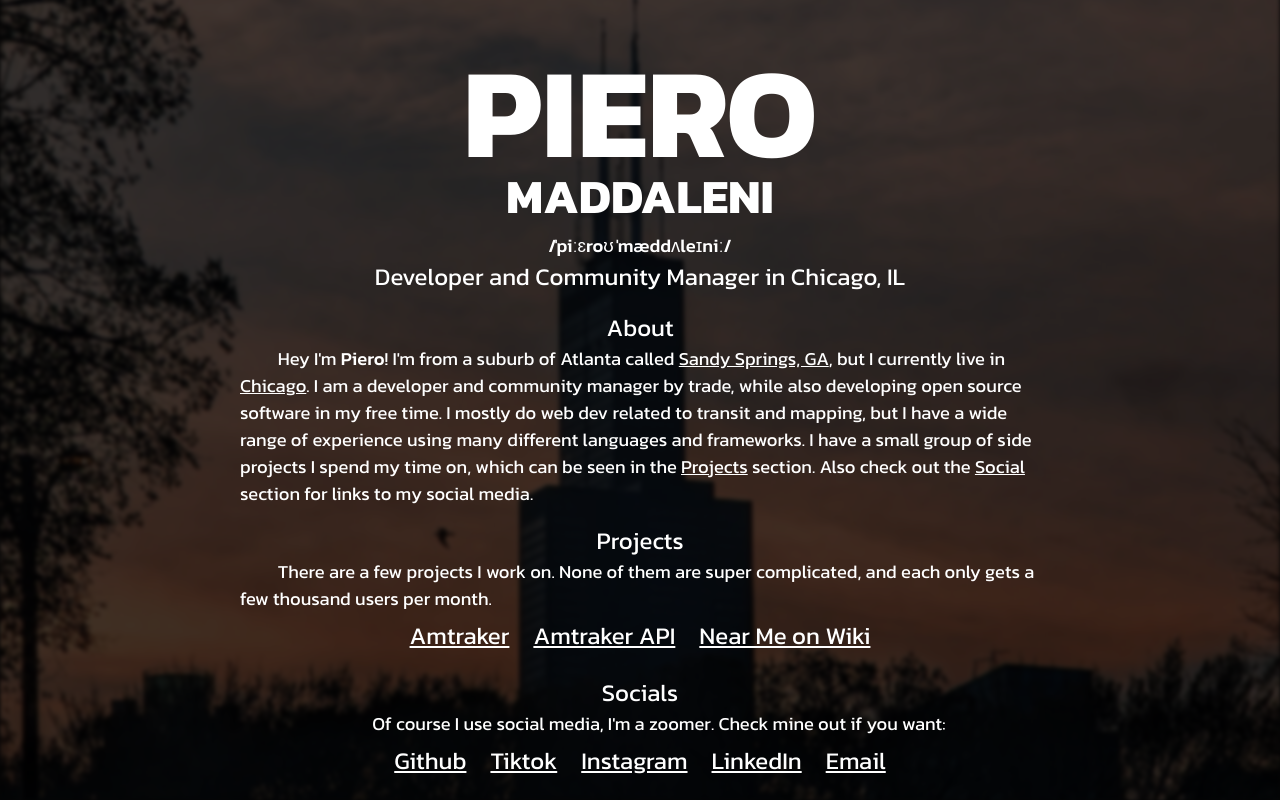
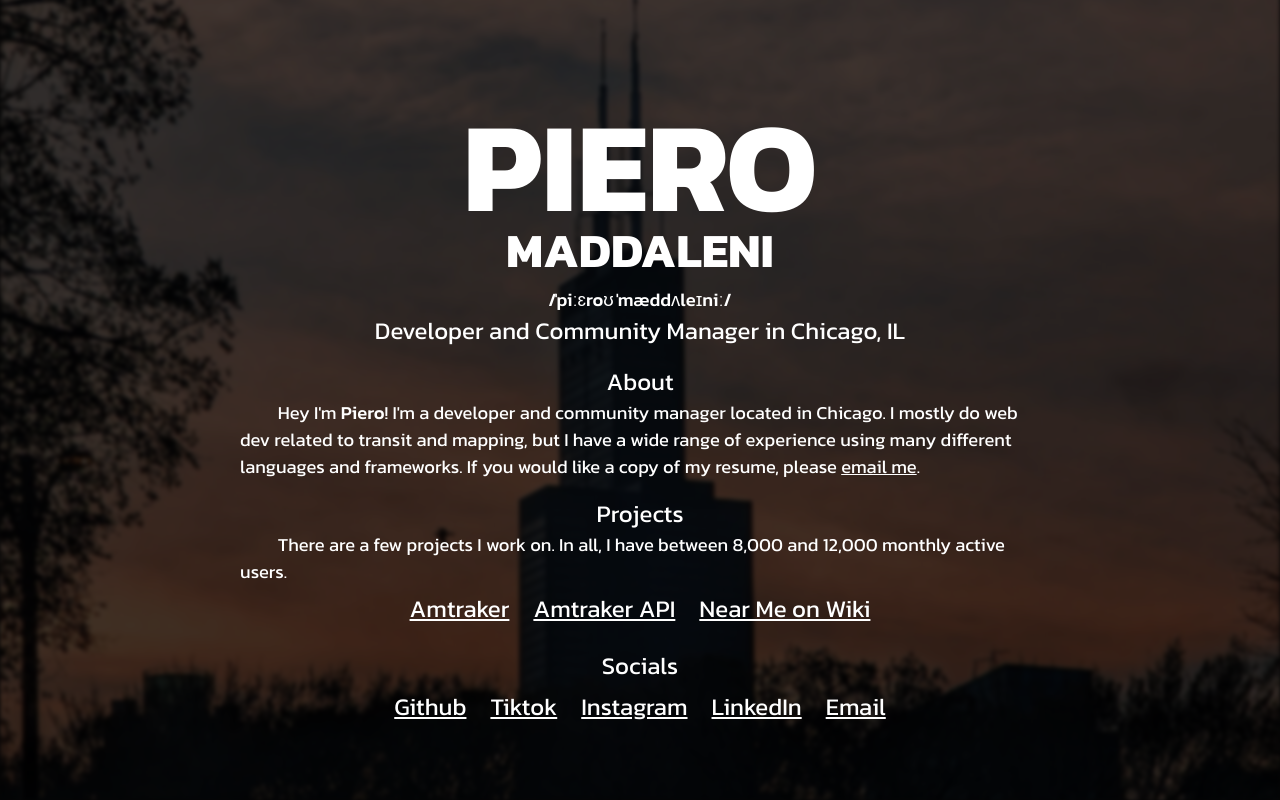
Before and after one commit to piemadd/me, a plain HTML site: page index.html in a window 1280 px wide. Drawn offline with Linux system fonts and the light colour scheme.

Commit message:
shortened it

```diff
--- a/index.html
+++ b/index.html
@@ -55,25 +55,10 @@
         <div class="textSection">
           <h2>About</h2>
           <p>
-            Hey I'm <b>Piero</b>! I'm from a suburb of Atlanta called
-            <a
-              href="https://en.wikipedia.org/wiki/Sandy_Springs,_Georgia"
-              target="_blank"
-              rel="noopener noreferrer"
-              >Sandy Springs, GA</a
-            >, but I currently live in
-            <a
-              href="https://en.wikipedia.org/wiki/Chicago"
-              target="_blank"
-              rel="noopener noreferrer"
-              >Chicago</a
-            >. I am a developer and community manager by trade, while also
-            developing open source software in my free time. I mostly do web dev
-            related to transit and mapping, but I have a wide range of
-            experience using many different languages and frameworks. I have a
-            small group of side projects I spend my time on, which can be seen
-            in the <a href="#projects">Projects</a> section. Also check out the
-            <a href="#social">Social</a> section for links to my social media.
+            Hey I'm <b>Piero</b>! I'm a developer and community manager located
+            in Chicago. I mostly do web dev related to transit and mapping, but
+            I have a wide range of experience using many different languages and
+            frameworks. If you would like a copy of my resume, please <a href="mailto:piero@piemadd.com">email me</a>.
           </p>
         </div>
       </section>
@@ -81,8 +66,8 @@
         <div>
           <h2>Projects</h2>
           <p>
-            There are a few projects I work on. None of them are super
-            complicated, and each only gets a few thousand users per month.
+            There are a few projects I work on. In all, I have between 8,000 and
+            12,000 monthly active users.
           </p>
           <div class="links text-focus-in">
             <p class="button"><a href="https://amtraker.com/">Amtraker</a></p>
@@ -98,10 +83,6 @@
       <section id="social" class="page area text-focus-in">
         <div>
           <h2>Socials</h2>
-          <p>
-            Of course I use social media, I'm a zoomer. Check mine out if you
-            want:
-          </p>
           <div class="links text-focus-in">
             <p class="button">
               <a href="https://github.com/piemadd">Github</a>
```
